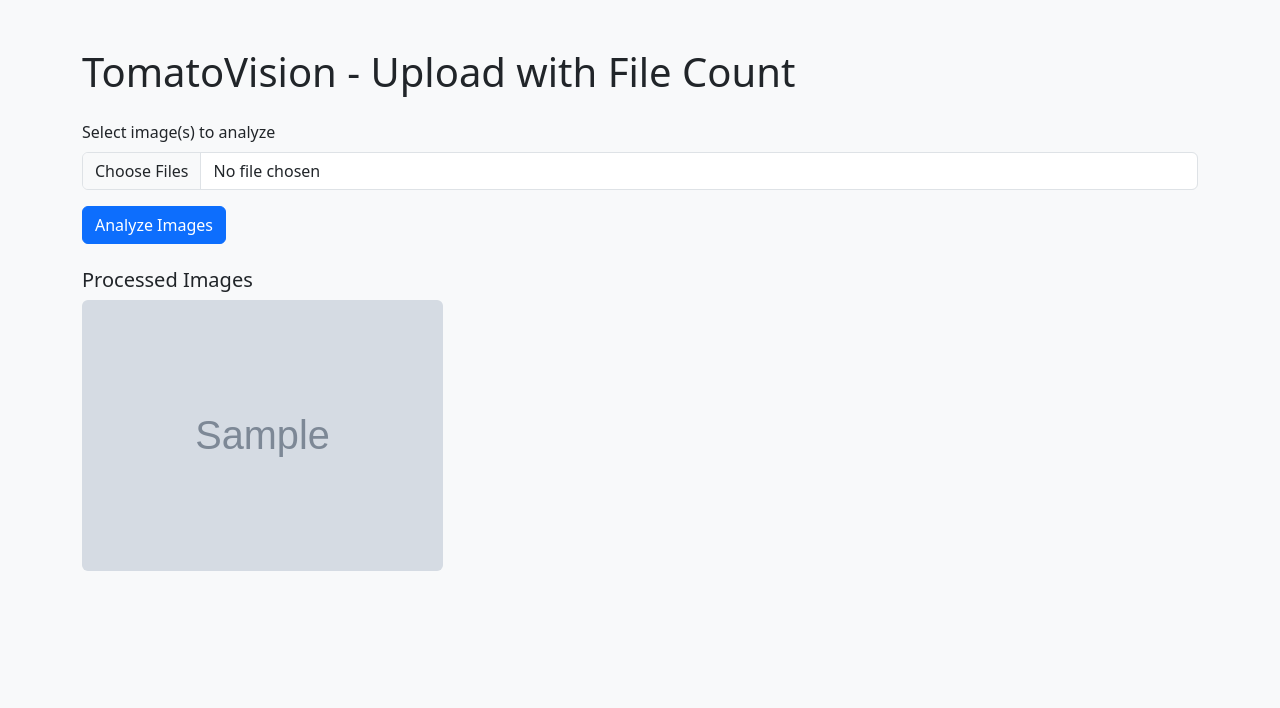
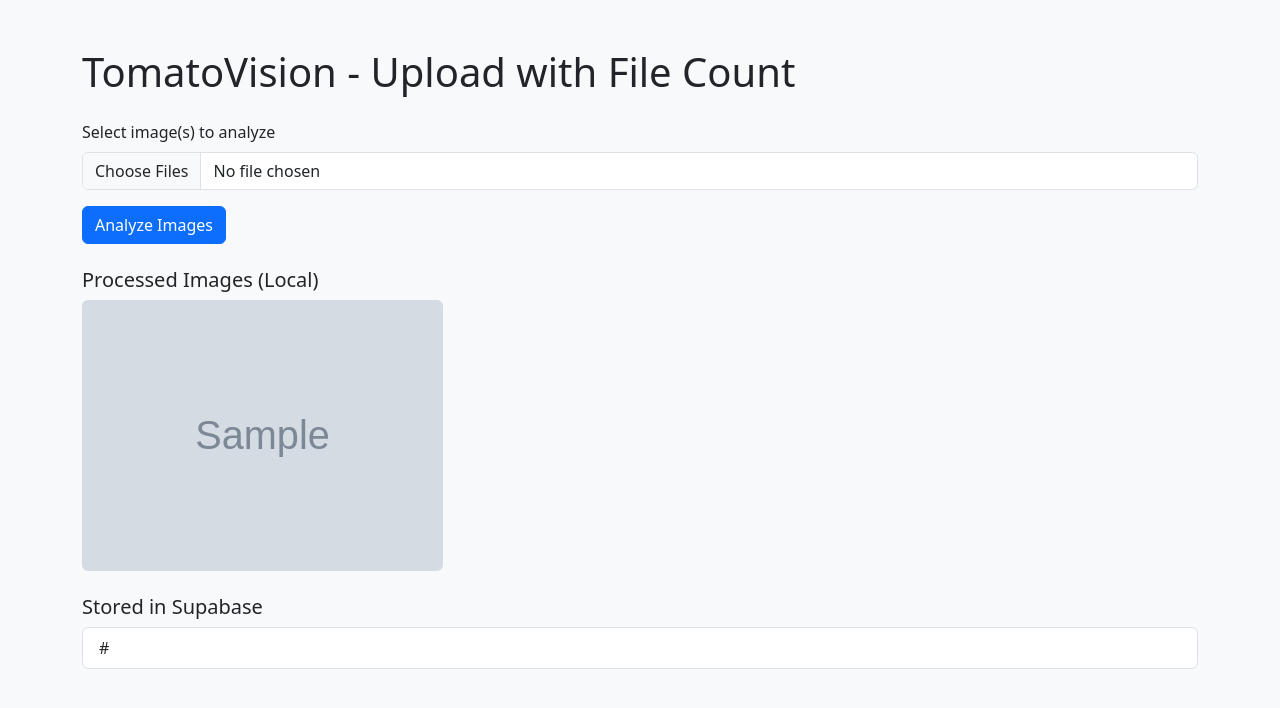
Before and after one commit to seth-netizen/tomato-counting-system, a Flask app: template templates/index.html in a window 1280 px wide. Shown: the top 708 px of the page. Run offline with Flask 3, Linux system fonts and the light colour scheme; the template is opened without the code that fills it: most values are stand-ins (such as "Sample title", 1, 10 or a date in 2020); grey boxes marked "Sample" are stand-in pictures; some libraries are stand-ins or nearby versions.

Commit message:
changes have been made to supabase

```diff
--- a/app.py
+++ b/app.py
@@ -1,40 +1,74 @@
 from flask import Flask, render_template, request
 import os
+from werkzeug.utils import secure_filename
+from detection import run_batch_tracker
+
+from supabase import create_client, Client
+
 os.environ["KMP_DUPLICATE_LIB_OK"] = "TRUE"
-from detection import run_batch_tracker
-from PIL import Image
-import io
 
 app = Flask(__name__)
+
+# Temporary local folder for processing
+UPLOAD_FOLDER = "temp_uploads"
+os.makedirs(UPLOAD_FOLDER, exist_ok=True)
+app.config['UPLOAD_FOLDER'] = UPLOAD_FOLDER
+
+# Initialize Supabase
+url: str = 'https://nrdknytydpyaodftavaa.supabase.co'
+key: str = "eyJhbGciOiJIUzI1NiIsInR5cCI6IkpXVCJ9.eyJpc3MiOiJzdXBhYmFzZSIsInJlZiI6Im5yZGtueXR5ZHB5YW9kZnRhdmFhIiwicm9sZSI6InNlcnZpY2Vfcm9sZSIsImlhdCI6MTc1MTYxMzkyMSwiZXhwIjoyMDY3MTg5OTIxfQ.a2jMHl0CkxGWvNjpA1ZYQ_-2izpnh6v6ZhnELRRuV5c"
+supabase: Client = create_client(url, key)
 
 @app.route("/", methods=["GET", "POST"])
 def upload_file():
     result = None
+    image_paths = []
+    supabase_urls = []
     detection_complete = False
 
     if request.method == "POST":
         files = request.files.getlist("images")
-
-        # List to hold PIL Images
-        in_memory_images = []
+        saved_files = []
 
         for file in files:
             if file.filename == "":
                 continue
 
-            # Read bytes into memory
-            img_bytes = file.read()
-            # Convert to PIL Image
-            image = Image.open(io.BytesIO(img_bytes)).convert("RGB")
-            in_memory_images.append(image)
+            filename = secure_filename(file.filename)
+            local_path = os.path.join(app.config['UPLOAD_FOLDER'], filename)
 
-        # Process all images
-        result = run_batch_tracker(in_memory_images)
+            # Save locally for YOLO processing
+            file.save(local_path)
+            saved_files.append(local_path)
+            image_paths.append(local_path)
+
+            # Upload to Supabase
+            file.seek(0)  # Reset pointer before reading again
+            data = file.read()
+            supabase_path = f"uploads/{filename}"
+            upload_res = supabase.storage.from_("uploads").upload(
+                supabase_path,
+                data,
+                {"content-type": file.content_type}
+            )
+
+            if upload_res.get("error"):
+                print("Upload error:", upload_res["error"])
+                supabase_urls.append("Error uploading")
+            else:
+                # Get public URL
+                public_url = supabase.storage.from_("uploads").get_public_url(supabase_path)
+                supabase_urls.append(public_url)
+
+        # Process all files at once
+        result = run_batch_tracker(saved_files)
         detection_complete = True
 
     return render_template(
         "index.html",
         result=result,
+        images=image_paths,
+        supabase_urls=supabase_urls,
         detection_complete=detection_complete
     )
 
--- a/detection.py
+++ b/detection.py
@@ -4,25 +4,21 @@ from collections import defaultdict
 import cv2
 import torch
 import os
-import numpy as np  # added for conversion
 
 # Allowlist DetectionModel global
 torch.serialization.add_safe_globals([
     "ultralytics.nn.tasks.DetectionModel"
 ])
-
 model_path = os.path.join(os.path.dirname(__file__), "best.pt")
 model = YOLO(model_path)
-
 CLASS_NAMES = ["flowers", "green", "red", "turning red"]
 
 # Store unique object IDs per class
 unique_ids_per_class = defaultdict(set)
 
-def run_batch_tracker(image_list):
+def run_batch_tracker(image_paths):
     """
     Process all images together and track unique tomatoes across them.
-    image_list: list of PIL Image objects
     """
     global unique_ids_per_class
     unique_ids_per_class.clear()
@@ -30,10 +26,8 @@ def run_batch_tracker(image_list):
     # Initialize DeepSort tracker only once
     tracker = DeepSort()
 
-    for image in image_list:
-        # Convert PIL Image to numpy array in BGR format
-        frame = cv2.cvtColor(np.array(image), cv2.COLOR_RGB2BGR)
-
+    for image_path in image_paths:
+        frame = cv2.imread(image_path)
         results = model(frame)
         result = results[0]
         detections = []
--- a/templates/index.html
+++ b/templates/index.html
@@ -50,12 +50,24 @@
 
     <!-- Processed images -->
     {% if images %}
-      <h5>Processed Images</h5>
-      <div class="row g-3">
+      <h5>Processed Images (Local)</h5>
+      <div class="row g-3 mb-4">
         {% for image_url in images %}
           <div class="col-md-4">
             <img src="{{ image_url }}" class="img-fluid rounded" alt="Processed Image">
           </div>
+        {% endfor %}
+      </div>
+    {% endif %}
+
+    <!-- Supabase URLs -->
+    {% if supabase_urls %}
+      <h5>Stored in Supabase</h5>
+      <div class="list-group">
+        {% for url in supabase_urls %}
+          <a href="{{ url }}" target="_blank" class="list-group-item list-group-item-action">
+            {{ url }}
+          </a>
         {% endfor %}
       </div>
     {% endif %}
```
